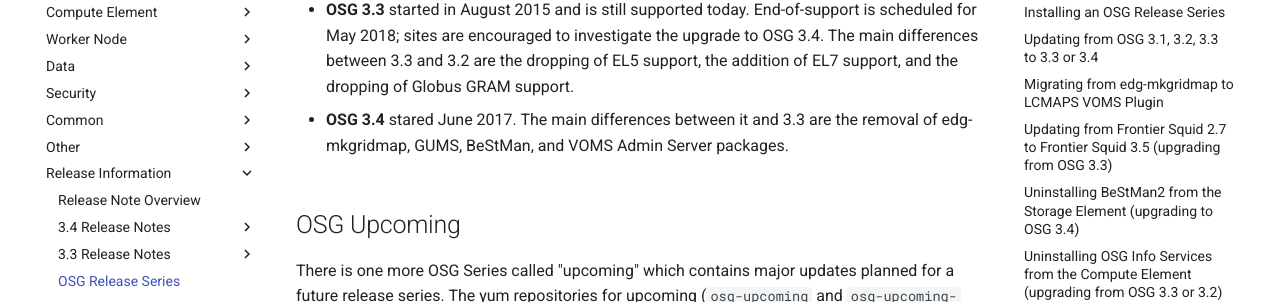
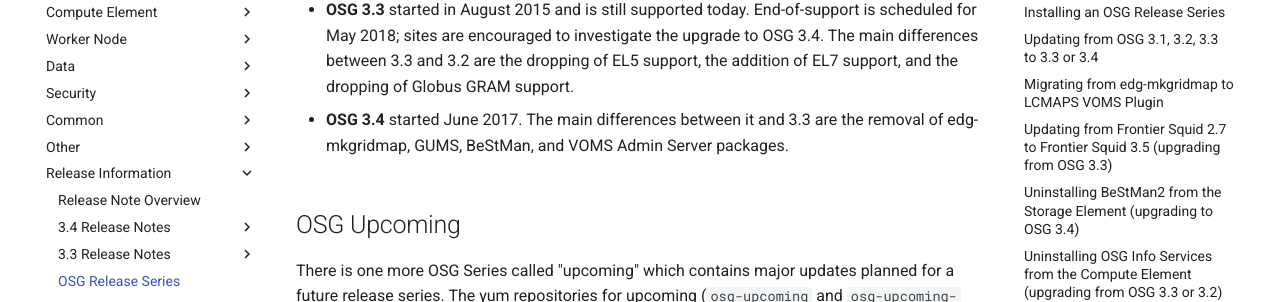
Before and after one commit to osg-htc/docs, an MkDocs documentation site: the page built from docs/release/release_series.md, in a window 1280 px wide and 900 px high, scrolled down 861 px. Shown: the part 150-452 px from the top of the window. Built offline with MkDocs 1.6.1 and Material for MkDocs 9.7.7, drawn with Linux system fonts in a browser that asks for light colours; comment, search, counter and statistics services are not loaded; old or Windows-style settings are respelled for this version of MkDocs.

Commit message:
Fix typo

```diff
--- a/docs/release/release_series.md
+++ b/docs/release/release_series.md
@@ -18,7 +18,7 @@
 
 -   **OSG 3.3** started in August 2015 and is still supported today.  End-of-support is scheduled for May 2018; sites are encouraged to investigate the upgrade to OSG 3.4. The main differences between 3.3 and 3.2 are the dropping of EL5 support, the addition of EL7 support, and the dropping of Globus GRAM support.
 
--   **OSG 3.4** stared June 2017. The main differences between it and 3.3 are the removal of edg-mkgridmap, GUMS, BeStMan, and VOMS Admin Server packages.
+-   **OSG 3.4** started June 2017. The main differences between it and 3.3 are the removal of edg-mkgridmap, GUMS, BeStMan, and VOMS Admin Server packages.
 
 OSG Upcoming
 ------------
```
